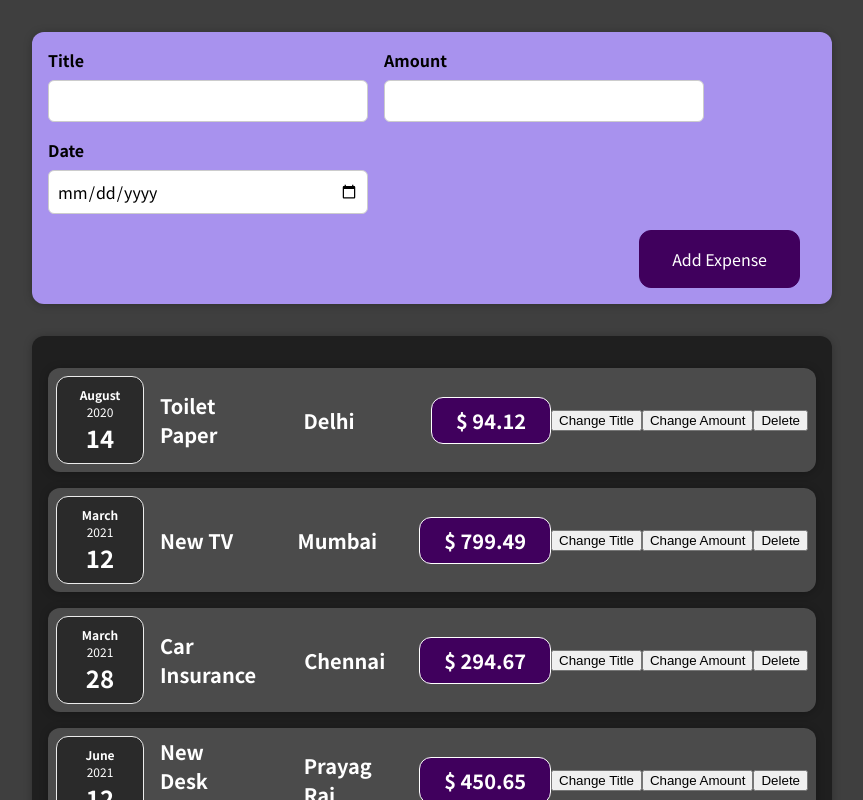
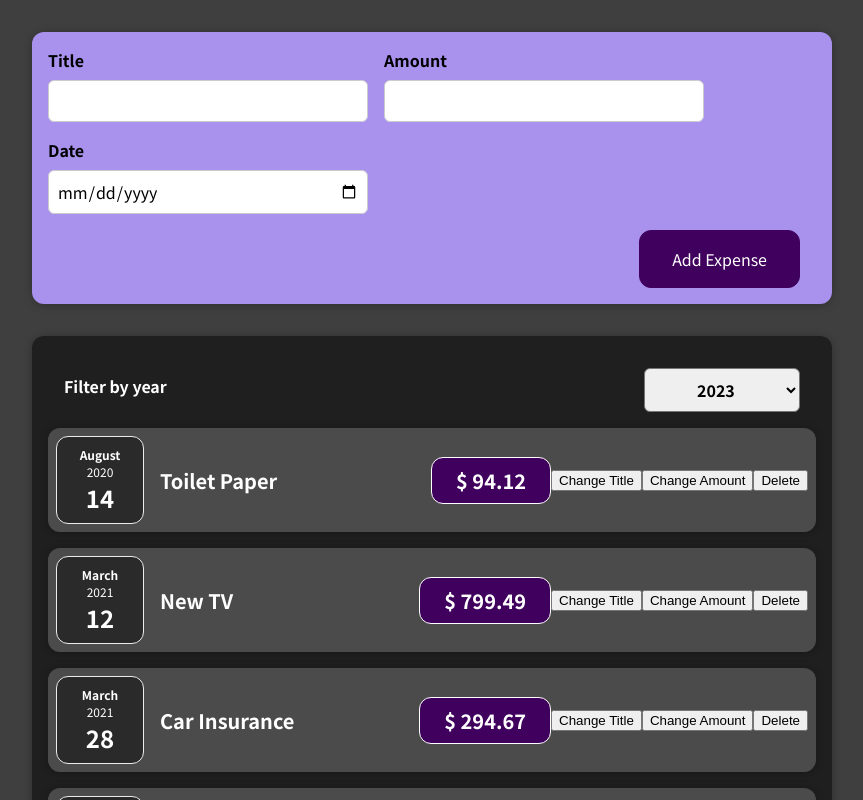
Before and after one commit to shubhamv387/ExpenseTrackerApp-UI-React, a React (Vite) app: page / in a window 1280 px wide. Shown: the top 800 px of the page, without its empty margins (208-1071 px from the left). Built offline with nearby package versions, Linux system fonts and the light colour scheme.

Commit message:
add new expense to UI method done

```diff
--- a/src/App.jsx
+++ b/src/App.jsx
@@ -1,42 +1,52 @@
+import { useState } from "react";
 import "./App.css";
 import Expenses from "./assets/components/Expenses/Expenses";
 import NewExpense from "./assets/components/newExpense/NewExpense";
 
 function App() {
-  const expenses = [
+  const data = [
     {
-      id: "e1",
+      id: 1,
       title: "Toilet Paper",
       amount: 94.12,
       date: new Date(2020, 7, 14),
-      locationOfExpenditure: "Delhi",
     },
     {
-      id: "e2",
+      id: 2,
       title: "New TV",
       amount: 799.49,
       date: new Date(2021, 2, 12),
-      locationOfExpenditure: "Mumbai",
     },
     {
-      id: "e3",
+      id: 3,
       title: "Car Insurance",
       amount: 294.67,
       date: new Date(2021, 2, 28),
-      locationOfExpenditure: "Chennai",
     },
     {
-      id: "e4",
+      id: 4,
       title: "New Desk (Wooden)",
       amount: 450.65,
       date: new Date(2021, 5, 12),
-      locationOfExpenditure: "Prayag Raj",
     },
   ];
+
+  const [expenses, setExpenses] = useState(data);
+
+  const addExpenseHandler = (expense) => {
+    setExpenses((prevState) => {
+      return [...prevState, expense];
+    });
+  };
+
+  const deleteExpense = (id) => {
+    setExpenses(expenses.filter((i) => i.id !== id));
+  };
+
   return (
     <div>
-      <NewExpense />
-      <Expenses items={expenses} />;
+      <NewExpense onAddExpense={addExpenseHandler} />
+      <Expenses items={expenses} onDeleteExpense={deleteExpense} />;
     </div>
   );
 }
--- a/src/assets/components/Expenses/ExpenseDetails.jsx
+++ b/src/assets/components/Expenses/ExpenseDetails.jsx
@@ -5,7 +5,6 @@ const ExpenseDetails = (props) => {
   return (
     <div className="expense-item__description">
       <h2>{props.title}</h2>
-      <h2>{props.locationOfExpenditure}</h2>
       <div className="expense-item__price">$ {props.amount}</div>
     </div>
   );
--- a/src/assets/components/Expenses/ExpenseItem.jsx
+++ b/src/assets/components/Expenses/ExpenseItem.jsx
@@ -23,11 +23,7 @@ const ExpenseItem = (props) => {
   return (
     <Card className="expense-item">
       <ExpenseDate date={props.date} />
-      <ExpenseDetails
-        title={title}
-        locationOfExpenditure={props.locationOfExpenditure}
-        amount={amount}
-      />
+      <ExpenseDetails title={title} amount={amount} />
       <button onClick={titleHandler}>Change Title</button>
       <button onClick={amountHandler}>Change Amount</button>
       <button onClick={() => deleteHandler(props.id)}>Delete</button>
--- a/src/assets/components/Expenses/Expenses.jsx
+++ b/src/assets/components/Expenses/Expenses.jsx
@@ -1,18 +1,27 @@
-import React, { useEffect, useState } from "react";
+import React, { useState } from "react";
 import "./Expenses.css";
 import ExpenseItem from "./ExpenseItem";
 import Card from "../UI/Card";
+import ExpensesFilter from "./ExpensesFilter";
 
-const Expenses = ({ items }) => {
-  const [expenses, setExpenses] = useState(items);
+const Expenses = (props) => {
+  const [filteredYear, setFilteredYear] = useState("2023");
 
-  let deleteExpense = (id) => {
-    setExpenses(expenses.filter((i) => i.id !== id));
+  const deleteExpense = (id) => {
+    props.onDeleteExpense(id);
+  };
+
+  const filterChangeHandler = (selectedYear) => {
+    setFilteredYear(selectedYear);
   };
 
   return (
     <Card className="expenses">
-      {expenses.map((expense) => (
+      <ExpensesFilter
+        selected={filteredYear}
+        onChangeFilter={filterChangeHandler}
+      />
+      {props.items.map((expense) => (
         <ExpenseItem
           key={expense.id}
           id={expense.id}
@@ -20,7 +29,6 @@ const Expenses = ({ items }) => {
           amount={expense.amount}
           date={expense.date}
           delete={deleteExpense}
-          locationOfExpenditure={expense.locationOfExpenditure}
         />
       ))}
     </Card>
--- /dev/null
+++ b/src/assets/components/Expenses/ExpensesFilter.css
@@ -0,0 +1,24 @@
+.expenses-filter {
+  color: white;
+  padding: 0 1rem;
+}
+
+.expenses-filter__control {
+  display: flex;
+  width: 100%;
+  align-items: center;
+  justify-content: space-between;
+  margin: 1rem 0;
+}
+
+.expenses-filter label {
+  font-weight: bold;
+  margin-bottom: 0.5rem;
+}
+
+.expenses-filter select {
+  font: inherit;
+  padding: 0.5rem 3rem;
+  font-weight: bold;
+  border-radius: 6px;
+}
--- /dev/null
+++ b/src/assets/components/Expenses/ExpensesFilter.jsx
@@ -0,0 +1,26 @@
+import React from "react";
+
+import "./ExpensesFilter.css";
+
+const ExpensesFilter = (props) => {
+  const dropdownChangeHandler = (e) => {
+    props.onChangeFilter(e.target.value);
+  };
+
+  return (
+    <div className="expenses-filter">
+      <div className="expenses-filter__control">
+        <label>Filter by year</label>
+        <select value={props.selected} onChange={dropdownChangeHandler}>
+          <option value="2023">2023</option>
+          <option value="2022">2022</option>
+          <option value="2021">2021</option>
+          <option value="2020">2020</option>
+          <option value="2019">2019</option>
+        </select>
+      </div>
+    </div>
+  );
+};
+
+export default ExpensesFilter;
--- a/src/assets/components/newExpense/ExpenseForm.jsx
+++ b/src/assets/components/newExpense/ExpenseForm.jsx
@@ -1,7 +1,7 @@
 import React, { useState } from "react";
 import "./ExpenseForm.css";
 
-const ExpenseForm = () => {
+const ExpenseForm = (props) => {
   const [formData, setFormData] = useState({
     title: "",
     amount: "",
@@ -19,10 +19,10 @@ const ExpenseForm = () => {
     e.preventDefault();
     const expenseData = {
       title: formData.title,
-      amount: formData.amount,
+      amount: parseFloat(formData.amount),
       date: new Date(formData.date),
     };
-    console.log(expenseData);
+    props.onSaveExpenseData(expenseData);
     setFormData({ title: "", amount: "", date: "" });
   };
 
@@ -32,6 +32,7 @@ const ExpenseForm = () => {
         <div className="new-expense__control">
           <label htmlFor="title">Title</label>
           <input
+            required
             value={formData.title}
             onChange={inputHandler}
             type="text"
@@ -42,6 +43,7 @@ const ExpenseForm = () => {
         <div className="new-expense__control">
           <label htmlFor="amount">Amount</label>
           <input
+            required
             value={formData.amount}
             onChange={inputHandler}
             type="number"
@@ -54,6 +56,7 @@ const ExpenseForm = () => {
         <div className="new-expense__control">
           <label htmlFor="date">Date</label>
           <input
+            required
             value={formData.date}
             onChange={inputHandler}
             type="date"
--- a/src/assets/components/newExpense/NewExpense.jsx
+++ b/src/assets/components/newExpense/NewExpense.jsx
@@ -2,10 +2,15 @@ import React from "react";
 import "./NewExpense.css";
 import ExpenseForm from "./ExpenseForm";
 
-const NewExpense = () => {
+const NewExpense = (props) => {
+  const saveExpenseDataHandler = (enteredExpenseData) => {
+    const expenseData = { ...enteredExpenseData, id: Date.now() };
+    props.onAddExpense(expenseData);
+  };
+
   return (
     <div className="new-expense">
-      <ExpenseForm />
+      <ExpenseForm onSaveExpenseData={saveExpenseDataHandler} />
     </div>
   );
 };
```
